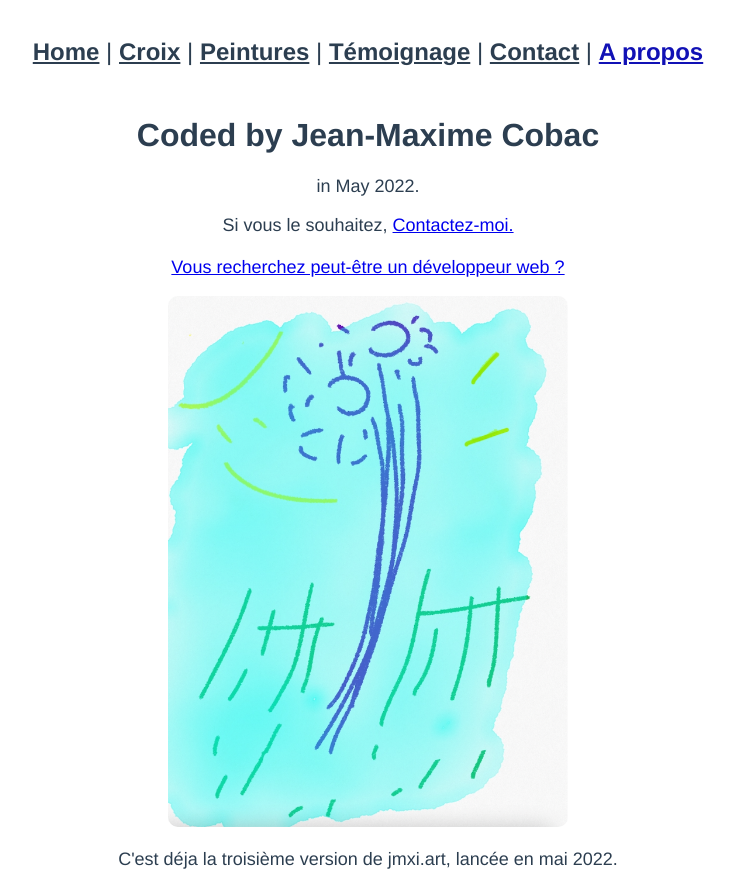
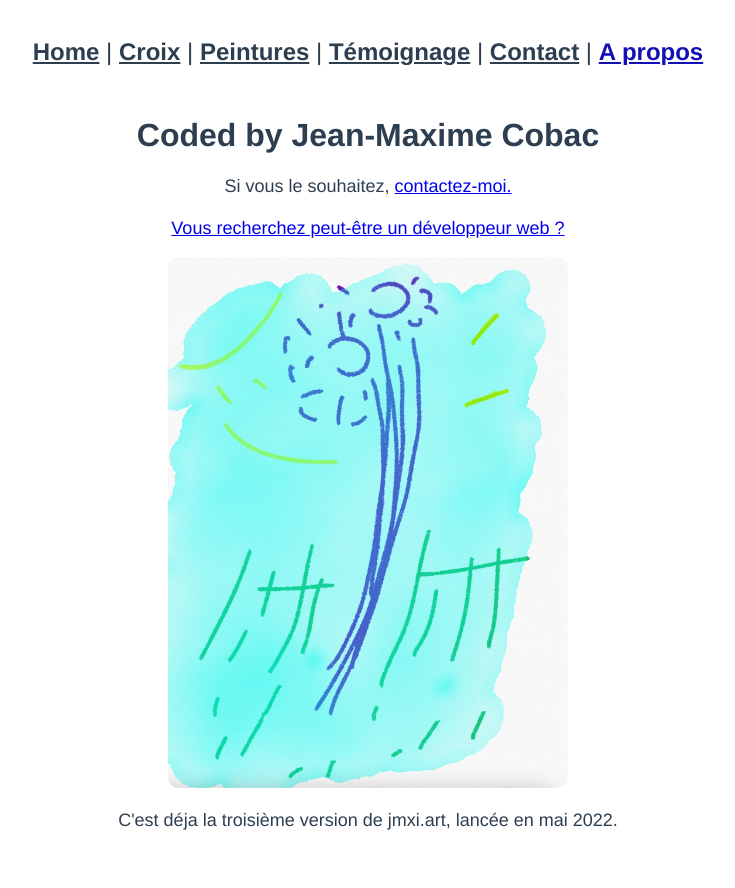
Before and after one commit to jmcob/jmxi.art, a Vue app: page /about in a window 1280 px wide. Shown: the whole page, without its empty margins (272-1007 px from the left). After the commit the page ends 849 px from the top, so only its background shows below. Built offline with nearby package versions, Linux system fonts and the light colour scheme.

Commit message:
about page

```diff
--- a/src/views/AboutView.vue
+++ b/src/views/AboutView.vue
@@ -2,10 +2,9 @@
   <NavBar />
   <div class="about">
     <h1>Coded by Jean-Maxime Cobac</h1>
-    <p>in May 2022.</p>
     <p>
       Si vous le souhaitez,
-      <router-link to="/contact">Contactez-moi.</router-link> <br /><br />
+      <router-link to="/contact">contactez-moi.</router-link> <br /><br />
       <a href="http://www.jmax.dev"
         >Vous recherchez peut-être un développeur web ?</a
       >
```
